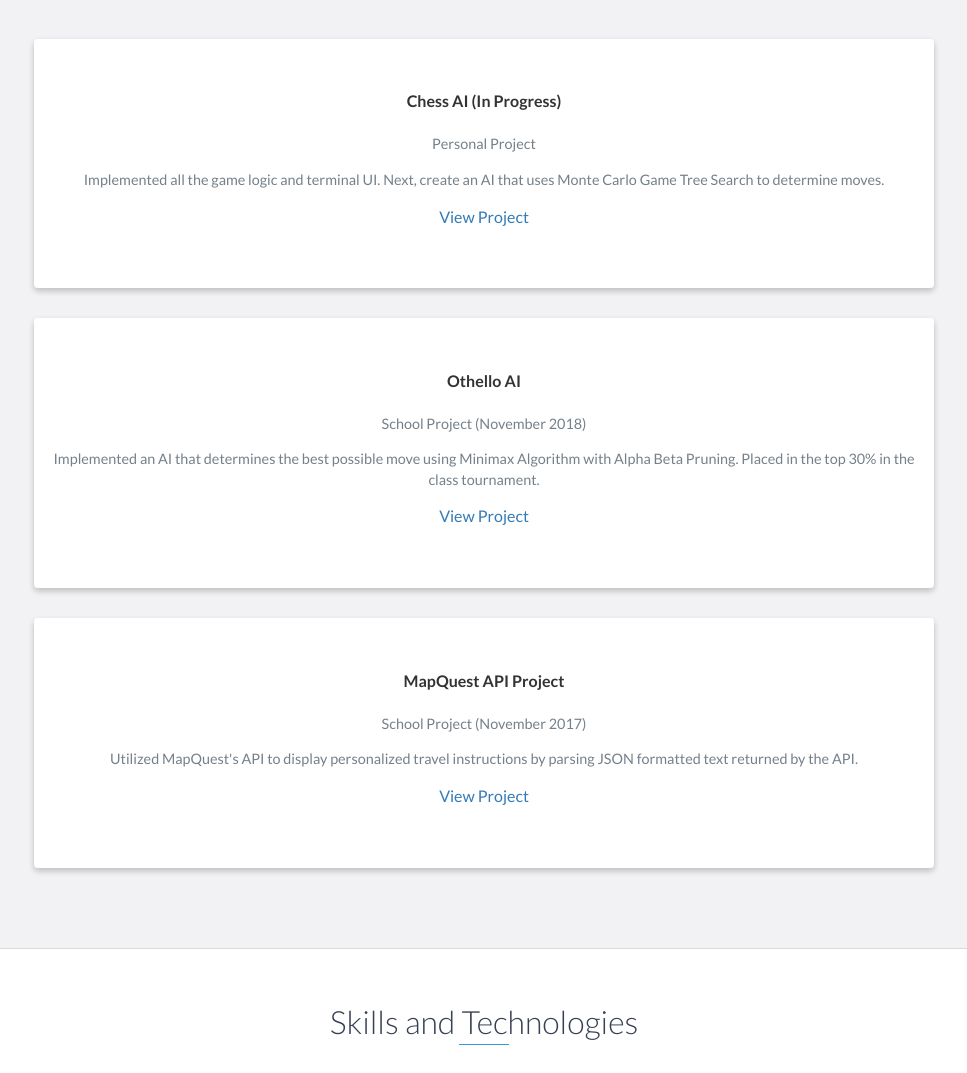
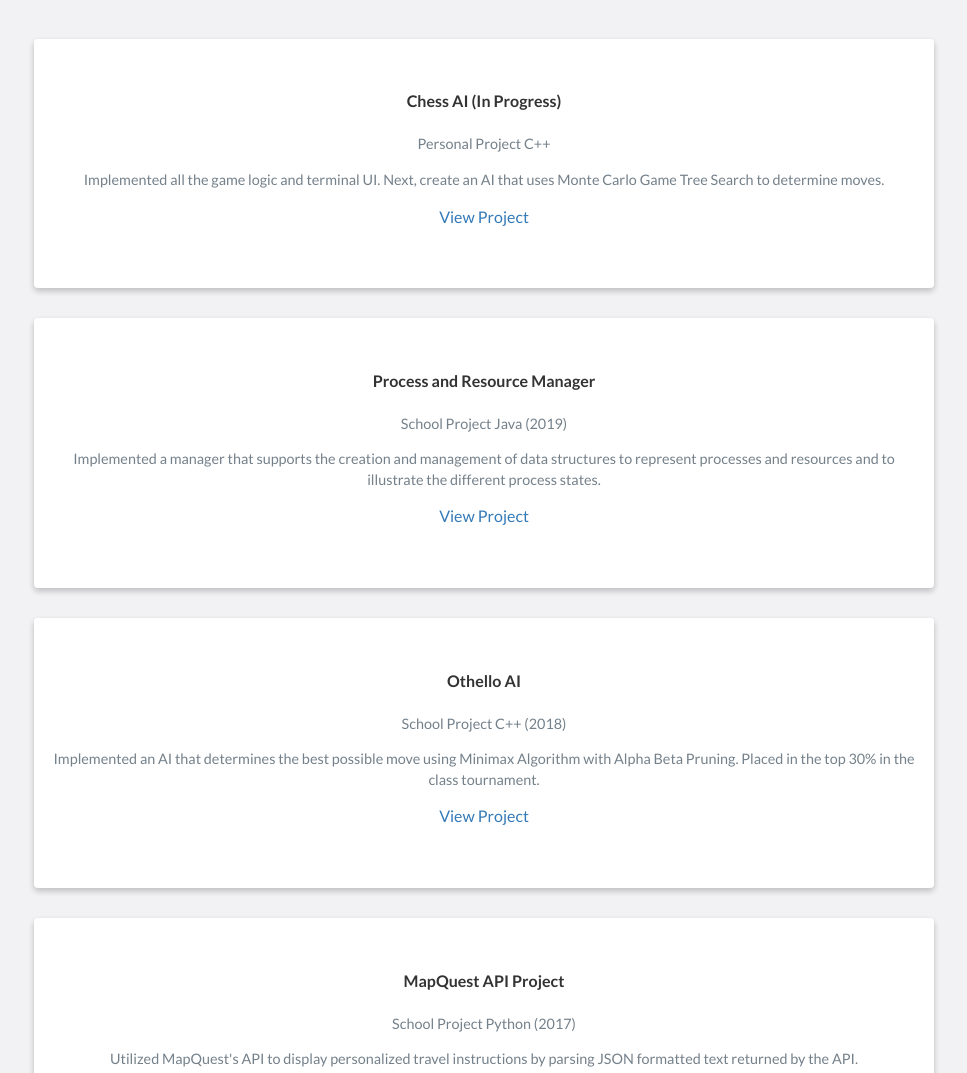
Before and after one commit to andrewttsui/andrewttsui.github.io, a plain HTML site: page index.html in a window 1280 px wide. Shown: the part 2300-3373 px from the top of the page, without its empty margins (156-1123 px from the left). Drawn offline with nearby package versions, Linux system fonts and the light colour scheme.

Commit message:
fixes project urls

```diff
--- a/index.html
+++ b/index.html
@@ -133,12 +133,24 @@
                     <div class="project no-image">
                         <div class="project-info">
                             <h4>Chess AI (In Progress)</h4>
-                            <p>Personal Project</p>
+                            <p>Personal Project C++</p>
                             <p>
                                 Implemented all the game logic and terminal UI. Next, create an AI
                                 that uses Monte Carlo Game Tree Search to determine moves.
                             </p>
-                            <a href="https://github.com/AndrewTsui/chess-ai" target="_blank">View Project</a>
+                            <a href="https://github.com/andrewttsui/chess-ai" target="_blank">View Project</a>
+                        </div>
+                    </div>
+                </div>
+                <div class="project shadow-large">
+                    <div class="project no-image">
+                        <div class="project-info">
+                            <h4>Process and Resource Manager</h4>
+                            <p>School Project Java (2019)</p>
+                            <p>
+                                Implemented a manager that supports the creation and management of data structures to represent processes and resources and to illustrate the different process states.
+                            </p>
+                            <a href="https://github.com/andrewttsui/Process-and-Resource-Manager" target="_blank">View Project</a>
                         </div>
                     </div>
                 </div>
@@ -146,11 +158,11 @@
                     <div class="project no-image">
                         <div class="project-info">
                             <h4>Othello AI</h4>
-                            <p>School Project (November 2018)</p>
+                            <p>School Project C++ (2018)</p>
                             <p>
                                 Implemented an AI that determines the best possible move using Minimax Algorithm with Alpha Beta Pruning. Placed in the top 30% in the class tournament.
                             </p>
-                            <a href="https://github.com/AndrewTsui/Othello-AI" target="_blank">View Project</a>
+                            <a href="https://github.com/andrewttsui/Othello-AI" target="_blank">View Project</a>
                         </div>
                     </div>
                 </div>
@@ -158,11 +170,11 @@
                     <div class="project no-image">
                         <div class="project-info">
                             <h4>MapQuest API Project</h4>
-                            <p>School Project (November 2017)</p>
+                            <p>School Project Python (2017)</p>
                             <p>
                                 Utilized MapQuest's API to display personalized travel instructions by parsing JSON formatted text returned by the API.
                             </p>
-                            <a href="https://github.com/AndrewTsui/MapQuest-GPS" target="_blank">View Project</a>
+                            <a href="https://github.com/andrewttsui/MapQuest-GPS" target="_blank">View Project</a>
                         </div>
                     </div>
                 </div>
```
